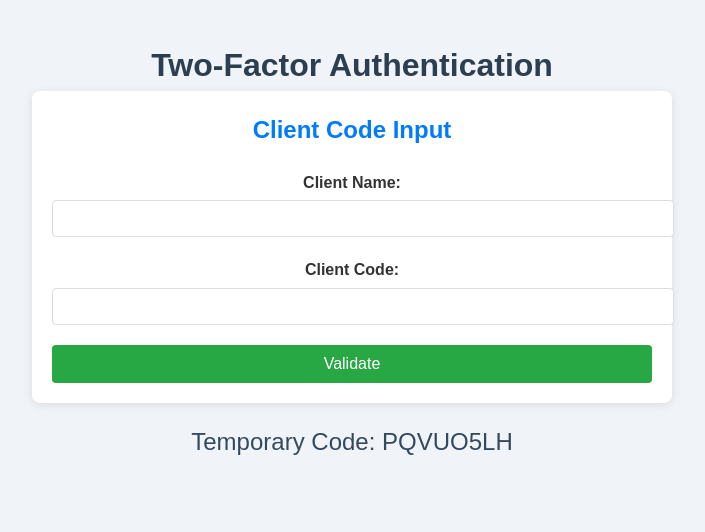
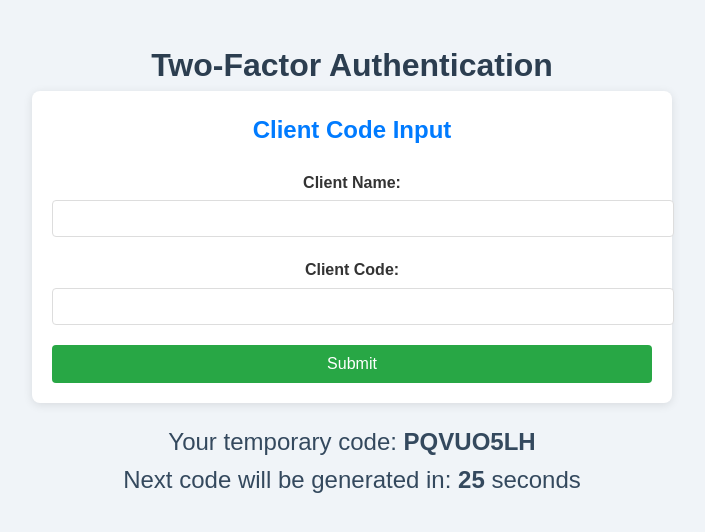
Before and after one commit to Rafael2883Sousa/Client-Authentication, an Angular app: page / in a window 1280 px wide. Shown: the top 532 px of the page, without its empty margins (288-993 px from the left). Built offline with nearby package versions, Linux system fonts and the light colour scheme.

Commit message:
2nd commit

```diff
--- a/angular.json
+++ b/angular.json
@@ -21,6 +21,8 @@
             ],
             "tsConfig": "tsconfig.app.json",
             "assets": [
+              "src/favicon.ico",
+              "src/assets",
               {
                 "glob": "**/*",
                 "input": "public"
--- a/src/app/components/client-code-input/client-code-input.component.html
+++ b/src/app/components/client-code-input/client-code-input.component.html
@@ -7,7 +7,10 @@
     <label for="clientCode">Client Code:</label>
     <input type="text" id="clientCode" [(ngModel)]="clientCode" name="clientCode"/>
 
-    <button (click)="validateCode()">Validate</button>
+    <button (click)="validateCode()" [disabled]="isSubmitting">
+      <span *ngIf="!isSubmitting">Submit</span>
+      <span *ngIf="isSubmitting">Submitting...</span>
+    </button>
 
     <p class="error" *ngIf="errorMessage">{{ errorMessage }}</p>
   </form>
--- a/src/app/components/client-code-input/client-code-input.component.ts
+++ b/src/app/components/client-code-input/client-code-input.component.ts
@@ -3,6 +3,9 @@ import { Router } from '@angular/router';
 import { ClientService } from '../../services/client.service';
 import { CommonModule } from '@angular/common';
 import { FormsModule } from '@angular/forms';
+import { catchError } from 'rxjs/operators';
+import { of } from 'rxjs';
+
 
 @Component({
   selector: 'app-client-code-input',
@@ -15,18 +18,32 @@ export class ClientCodeInputComponent {
   clientName: string = ''; // Stores the client's name input
   clientCode: string = ''; // Stores the client's code input
   errorMessage: string = ''; // Stores error messages if validation fails
+  isSubmitting: boolean = false; // Indicates whether a submission is in progress
 
   constructor(private clientService: ClientService, private router: Router) { }
 
   // Method to validate the client's name and code
+
   validateCode() {
-    this.clientService.validateClient(this.clientName, this.clientCode).subscribe(isValid => {
+    this.isSubmitting = true; // Disable button when submission starts
+    this.clientService.validateClient(this.clientName, this.clientCode)
+      .pipe(
+        catchError(error => {
+          this.errorMessage = 'An error occurred while validating. Please try again later.';
+          console.error('Validation error:', error); // for debugging purposes
+          return of(false); // Return a safe value to allow the app to continue running(in this case, false).
+        })
+      )
+      .subscribe(isValid => {
         if (isValid) {
+          this.isSubmitting = false; // Re-enable button after submission ends
           this.errorMessage = ''; // Clear error message if valid
+          console.log('Valid'); //for debugging purposes
           this.router.navigate(['/temp-code', { name: this.clientName }]); // Redirect to the temporary code page
         } else {
           this.errorMessage = 'Invalid client name or code.'; // Show error message if invalid
         }
       });
   }
+
 }
--- a/src/app/components/temp-code-display/temp-code-display.component.html
+++ b/src/app/components/temp-code-display/temp-code-display.component.html
@@ -1,3 +1,4 @@
 <div>
-    <p>Temporary Code: {{ tempCode }}</p>
-</div>
+    <p>Your temporary code: <strong>{{ tempCode }}</strong></p>
+    <p>Next code will be generated in: <strong>{{ timeRemaining }}</strong> seconds</p>
+  </div>
--- a/src/app/components/temp-code-display/temp-code-display.component.ts
+++ b/src/app/components/temp-code-display/temp-code-display.component.ts
@@ -11,12 +11,19 @@ import { CommonModule } from '@angular/common';
 export class TempCodeDisplayComponent implements OnInit, OnDestroy {
   tempCode: string = '';
   intervalId: any;
+  timeRemaining: number = 30;
+
 
   ngOnInit() {
     this.generateTempCode();
     this.intervalId = setInterval(() => {
-      this.generateTempCode();
-    }, 30000);
+      if (this.timeRemaining > 0) {
+        this.timeRemaining--;
+      } else {
+        this.generateTempCode();
+        this.timeRemaining = 30;
+      }
+    }, 1000);
   }
 
   ngOnDestroy() {
--- a/src/app/components/temp-code-validation/temp-code-validation.component.ts
+++ b/src/app/components/temp-code-validation/temp-code-validation.component.ts
@@ -26,8 +26,11 @@ export class TempCodeValidationComponent implements OnInit {
 
   // Method to generate a random temporary code
   generateTempCode() {
-    this.tempCode = Math.random().toString(36).substr(2, 8).toUpperCase();
-  }
+    const array = new Uint32Array(2);
+    crypto.getRandomValues(array);
+    this.tempCode = Array.from(array, num => num.toString(36)).join('').substr(0, 8).toUpperCase();
+  } // Fills an array of numbers with cryptographically secure values, then converted them to base-36 strings (which include digits 0-9 and letters a-z) and truncated to 8 characters.
+
 
   // Method to validate the user's input against the temporary code
   validateTempCode() {
--- a/src/app/services/client.service.ts
+++ b/src/app/services/client.service.ts
@@ -14,17 +14,21 @@ interface Client {
   providedIn: 'root'
 })
 export class ClientService {
-  private clientsUrl = '../assets/clients.json'; // Path to the JSON file containing client data
+  private clientsUrl = 'assets/clients.json'; // Path to the JSON file containing client data
 
   constructor(private http: HttpClient) { }
 
   // Method to fetch all clients from the JSON file
+
   getClients(): Observable<{ [key: string]: Client }> {
-    console.log( 'Log in screen ',this.http.get<any>('assets/clients.json')
-    /*this.http.get<{ [key: string]: Client }>(this.clientsUrl)*/ );
-    return this.http.get<any>('assets/clients.json');
-    //return this.http.get<{ [key: string]: Client }>(this.clientsUrl);
+    return this.http.get<{ [key: string]: Client }>(this.clientsUrl);
   }
+  // getClients(): Observable<{ [key: string]: Client }> {
+  //   //console.log( 'Log in screen ',this.http.get<any>('assets/clients.json')
+  //   /*this.http.get<{ [key: string]: Client }>(this.clientsUrl)*/ //);
+  //   return this.http.get<any>('assets/clients.json');
+  //   //return this.http.get<{ [key: string]: Client }>(this.clientsUrl);
+  // }
 
   // Method to validate the client name and code
   validateClient(name: string, code: string): Observable<boolean> {
```
Also changed, not shown: src/assets/clients.json (+4 -3 lines), src/app/components/temp-code-validation/temp-code-validation.component.css (line endings or trailing spaces), src/app/components/temp-code-validation/temp-code-validation.component.html (line endings or trailing spaces). Lines whose indentation alone changed are shown as unchanged.
